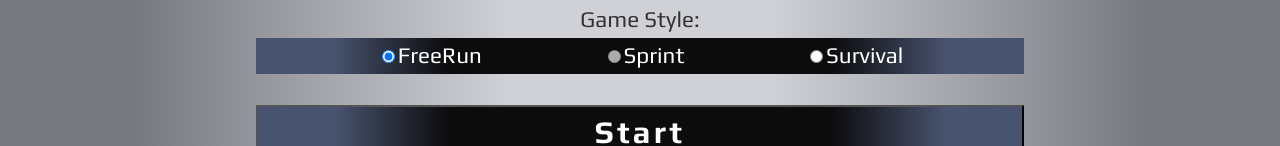
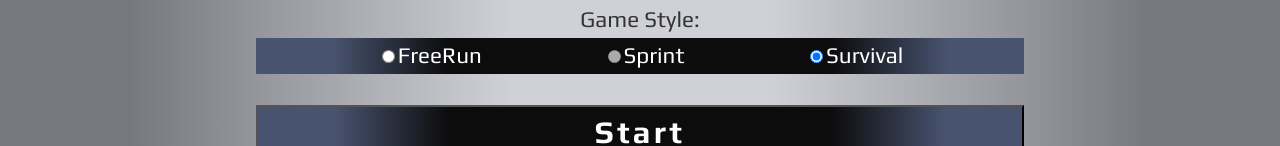
Before and after one commit to viktor-dimitrov/Flags, a React (Vite) app in the folder flags-fe/: page /quiz-flags in a window 1280 px wide. Shown: the part 387-533 px from the top of the page. Built offline with nearby package versions, Linux system fonts and the light colour scheme.

Commit message:
survival game style is defaultChecked

```diff
--- a/flags-fe/src/components/SetupQuiz/SetupQuiz.jsx
+++ b/flags-fe/src/components/SetupQuiz/SetupQuiz.jsx
@@ -21,7 +21,7 @@ export default function SetupQuiz({ startGame }) {
     const [gameConfig, setGameConfig] = useState({
         "region": "World",
         "count": 16,
-        "style": 'freerun'
+        "style": 'survival'
     })
 
     const [activeRegion, setActiveRegion] = useState("world");
@@ -103,7 +103,7 @@ export default function SetupQuiz({ startGame }) {
                     <p>Game Style:</p>
                     <div className={`${styles['radio-btns']} dark`}>
                     <label>
-                        <input type="radio" name="style" value="freerun" onClick={() => handleStyleChange("freerun")} defaultChecked />
+                        <input type="radio" name="style" value="freerun" onClick={() => handleStyleChange("freerun")}  />
                         FreeRun
                     </label>
                     <label>
@@ -111,7 +111,7 @@ export default function SetupQuiz({ startGame }) {
                         Sprint
                     </label>
                     <label>
-                        <input type="radio" name="style" value="survival" onClick={() => handleStyleChange("survival")} />
+                        <input type="radio" name="style" value="survival" onClick={() => handleStyleChange("survival")} defaultChecked/>
                         Survival
                     </label>
                     </div>
```
